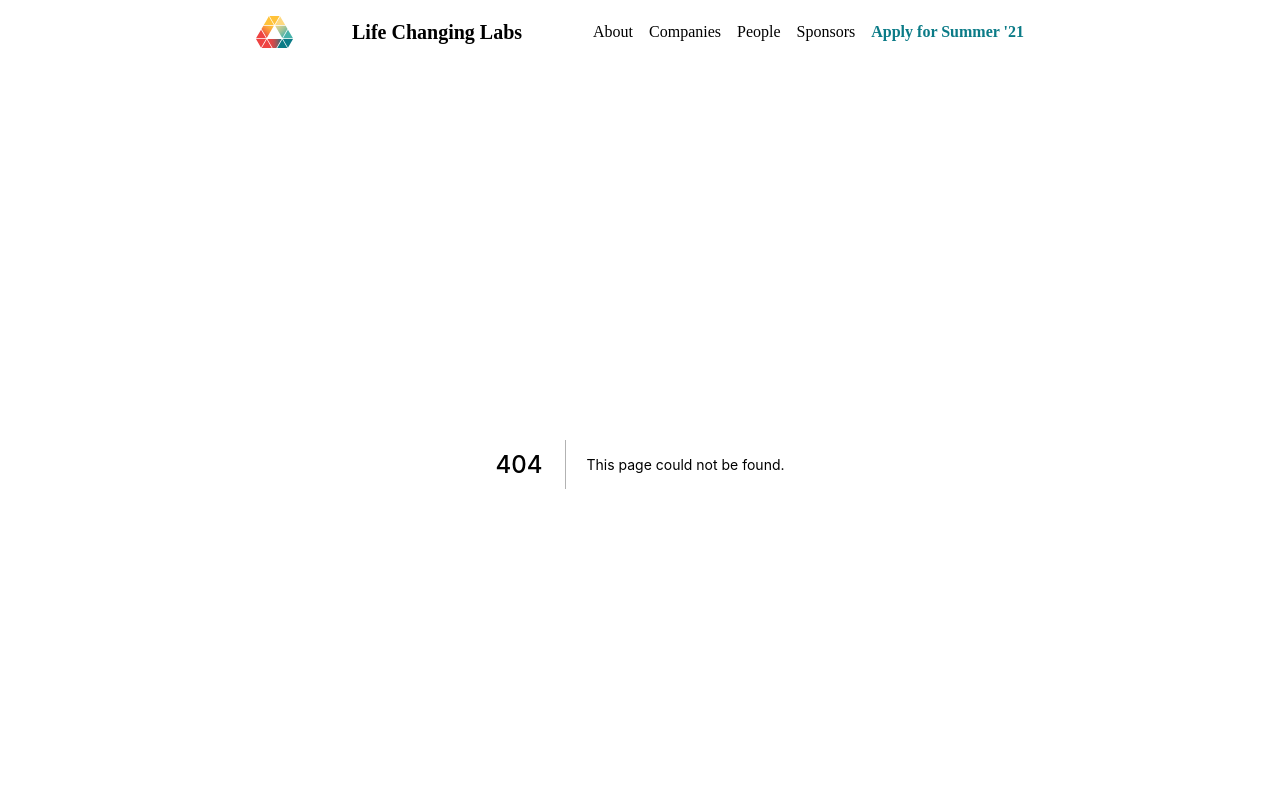
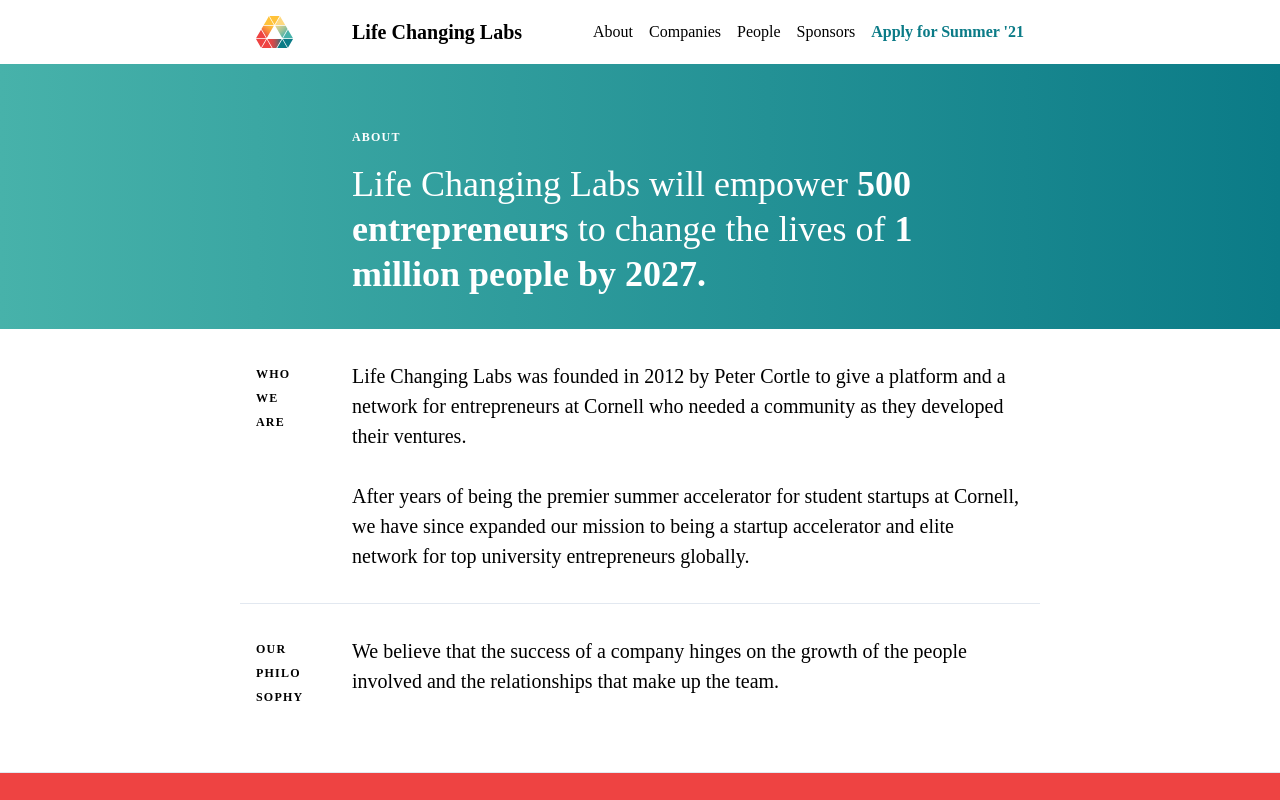
Before and after one commit to wwsalmon/lcl-website, a Next.js app: page /about in a window 1280 px wide. Before the commit this address had no page. Shown: the top 800 px of the page. Built offline with nearby package versions, Linux system fonts and the light colour scheme.

Commit message:
add about page

```diff
--- a/components/navbar.tsx
+++ b/components/navbar.tsx
@@ -13,7 +13,7 @@
         <div className="w-full bg-white sticky top-0">
             <div className="flex lcl-container h-16 items-center">
                 <div className="pr-4 lg:w-24 flex-shrink-0">
-                    <img src="/logo-new-color.svg" className="relative h-8 z-20" alt="LCL Logo"/>
+                    <Link href="/"><a><img src="/logo-new-color.svg" className="relative h-8 z-20" alt="LCL Logo"/></a></Link>
                 </div>
                 <div className="flex-grow">
                     <div className="flex text-black items-center">
--- a/components/twocol.tsx
+++ b/components/twocol.tsx
@@ -10,12 +10,12 @@
 ) {
     return (
         <div className={`lg:flex lcl-container ${className}`}>
-            <div className="w-24 flex-shrink-0">
+            <div className="lg:w-24 flex-shrink-0">
                 <div className={`${mobileLabel ? "mb-8 lg:mb-0" : "hidden lg:block"}`}>
                     {label === "logo" ? (
                         <img src="/logo-new-white.svg" className="h-8" alt="LCL Logo"/>
                     ) : (
-                        <span className="lcl-bold-uppercase">{label}</span>
+                        <span className="lcl-bold-uppercase leading-none">{label}</span>
                     )}
                 </div>
             </div>
--- /dev/null
+++ b/pages/about.tsx
@@ -0,0 +1,26 @@
+import TwoCol from "../components/twocol";
+
+export default function About(){
+    return (
+        <>
+            <div className="w-full lcl-grad-1-sideways pt-16 pb-8">
+                <TwoCol label="">
+                    <h1 className="lcl-bold-uppercase mb-4">About</h1>
+                    <h2 className="font-light text-4xl leading-tight">Life Changing Labs will empower <b>500 entrepreneurs</b> to change the lives of <b>1 million people by 2027.</b></h2>
+                </TwoCol>
+            </div>
+            <div>
+                <TwoCol label={<>Who <br className="hidden lg:block"/>we <br className="hidden lg:block"/>are</>} mobileLabel={true} className="my-8">
+                    <p className="text-xl">
+                        Life Changing Labs was founded in 2012 by Peter Cortle to give a platform and a network for entrepreneurs at Cornell who needed a community as they developed their ventures.
+                        <br/><br/>
+                        After years of being the premier summer accelerator for student startups at Cornell, we have since expanded our mission to being a startup accelerator and elite network for top university entrepreneurs globally.
+                    </p>
+                </TwoCol>
+                <TwoCol label={<>Our <br className="hidden lg:block"/>Philo<br className="hidden lg:block"/>sophy</>} className="my-8 py-8 border-t" mobileLabel={true}>
+                    <p className="text-xl">We believe that the success of a company hinges on the growth of the people involved and the relationships that make up the team.</p>
+                </TwoCol>
+            </div>
+        </>
+    )
+}
--- a/styles/globals.css
+++ b/styles/globals.css
@@ -52,6 +52,11 @@
 
 .lcl-grad-1{
     background: linear-gradient(var(--lcl-teal), var(--lcl-blue));
+    color: #fff;
+}
+
+.lcl-grad-1-sideways{
+    background: linear-gradient(to right, var(--lcl-teal), var(--lcl-blue));
     color: #fff;
 }
 
```
